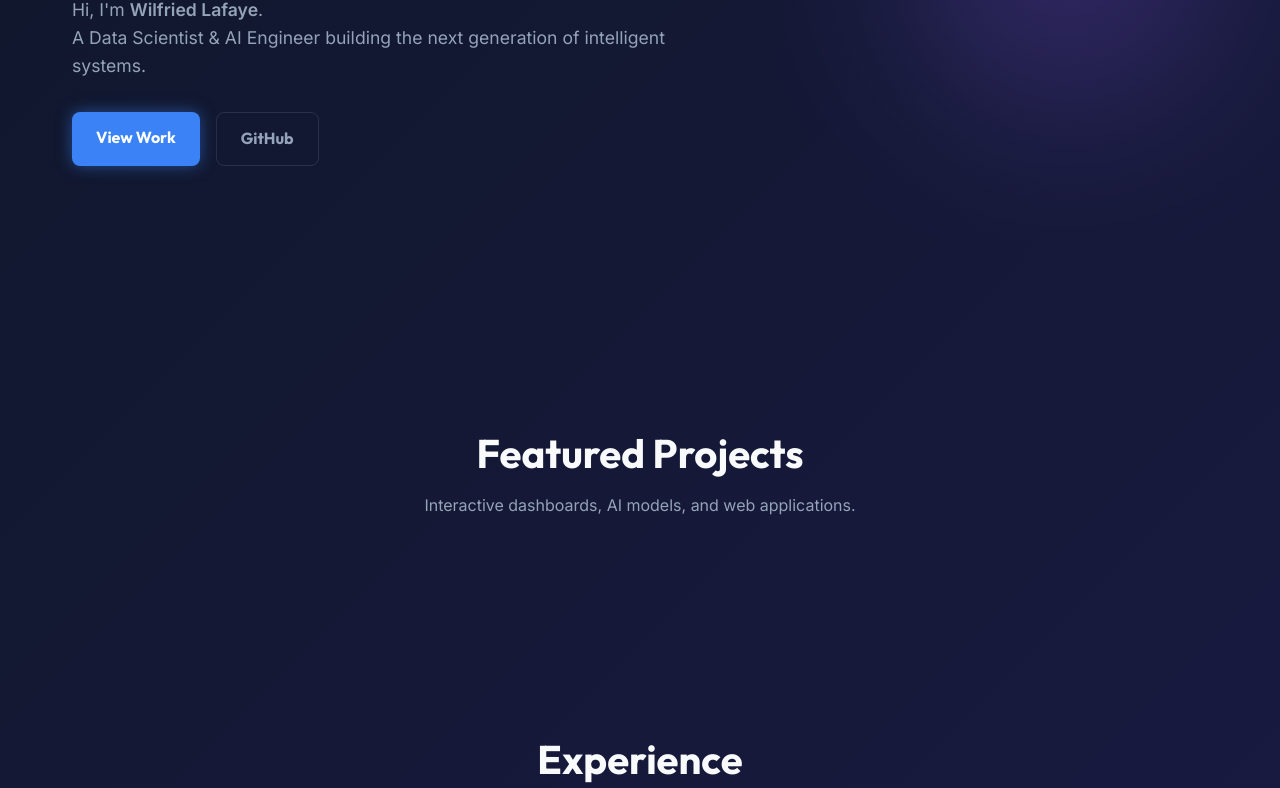
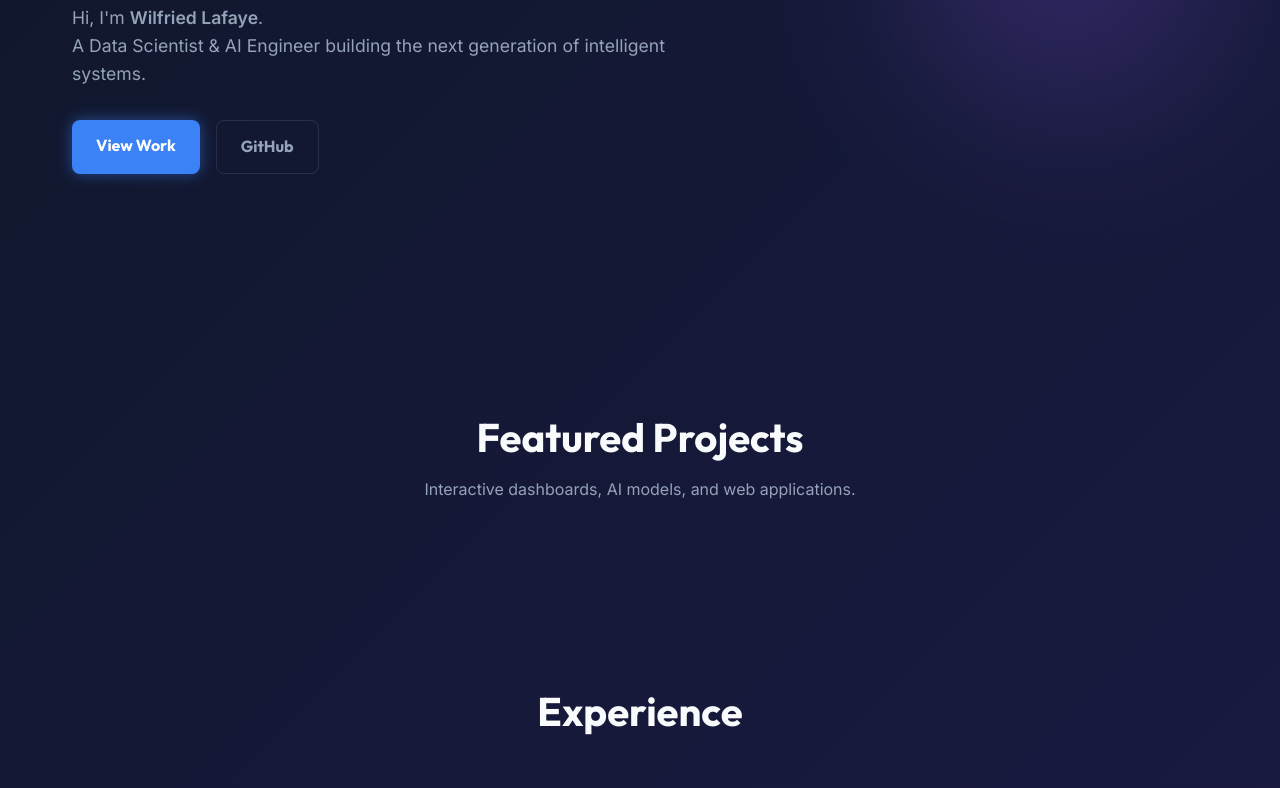
Before and after one commit to wilfried-lafaye/wilfried-lafaye.fr, an Astro site: page / in a window 1280 px wide. Shown: the part 379-1167 px from the top of the page. Built offline with nearby package versions, Linux system fonts and the light colour scheme; Astro itself is replaced by a stand-in of ours.

Commit message:
fix: reduce section spacing from 5rem to 4rem for tighter visual rhythm

```diff
--- a/docs/css/style.css
+++ b/docs/css/style.css
@@ -86,7 +86,7 @@ ul {
 }
 
 section {
-  padding: 5rem 2rem;
+  padding: 4rem 2rem;
   max-width: var(--container-width);
   margin: 0 auto;
 }
--- a/public/css/style.css
+++ b/public/css/style.css
@@ -86,7 +86,7 @@ ul {
 }
 
 section {
-  padding: 5rem 2rem;
+  padding: 4rem 2rem;
   max-width: var(--container-width);
   margin: 0 auto;
 }
```
